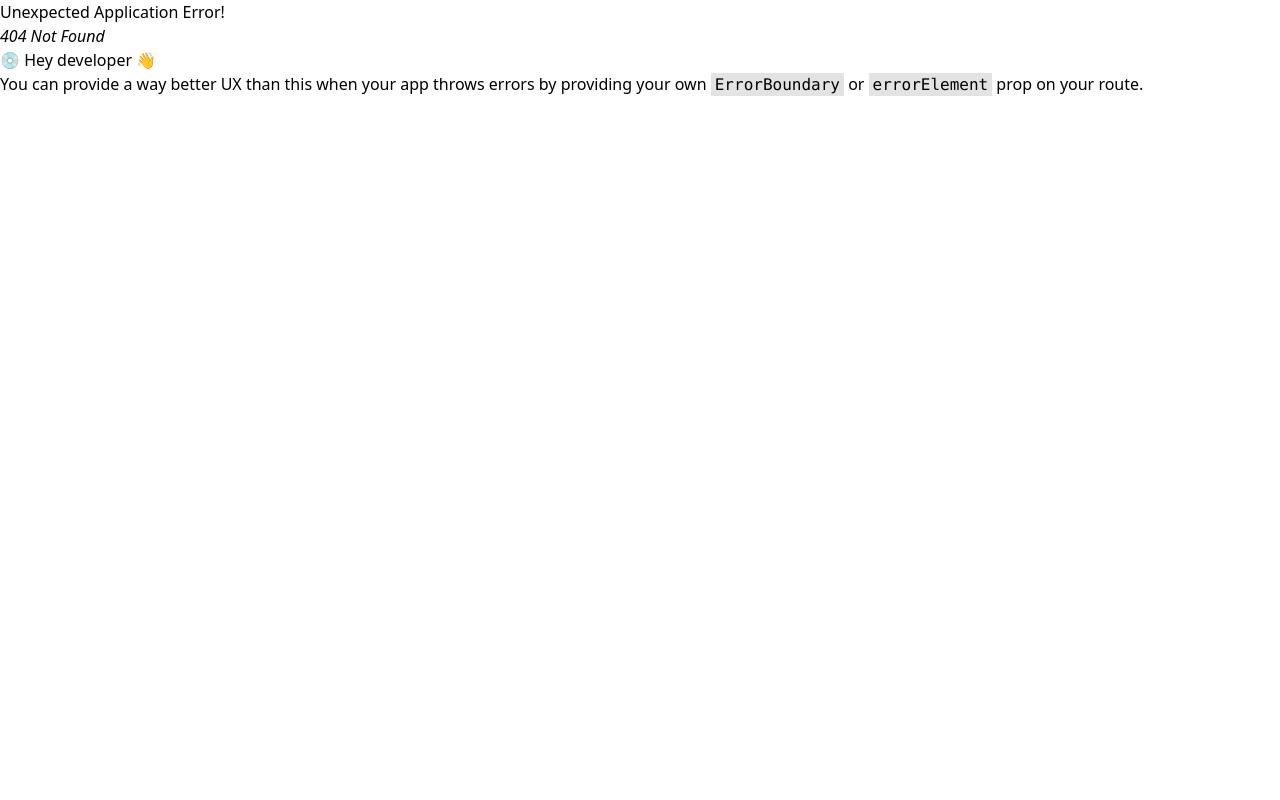
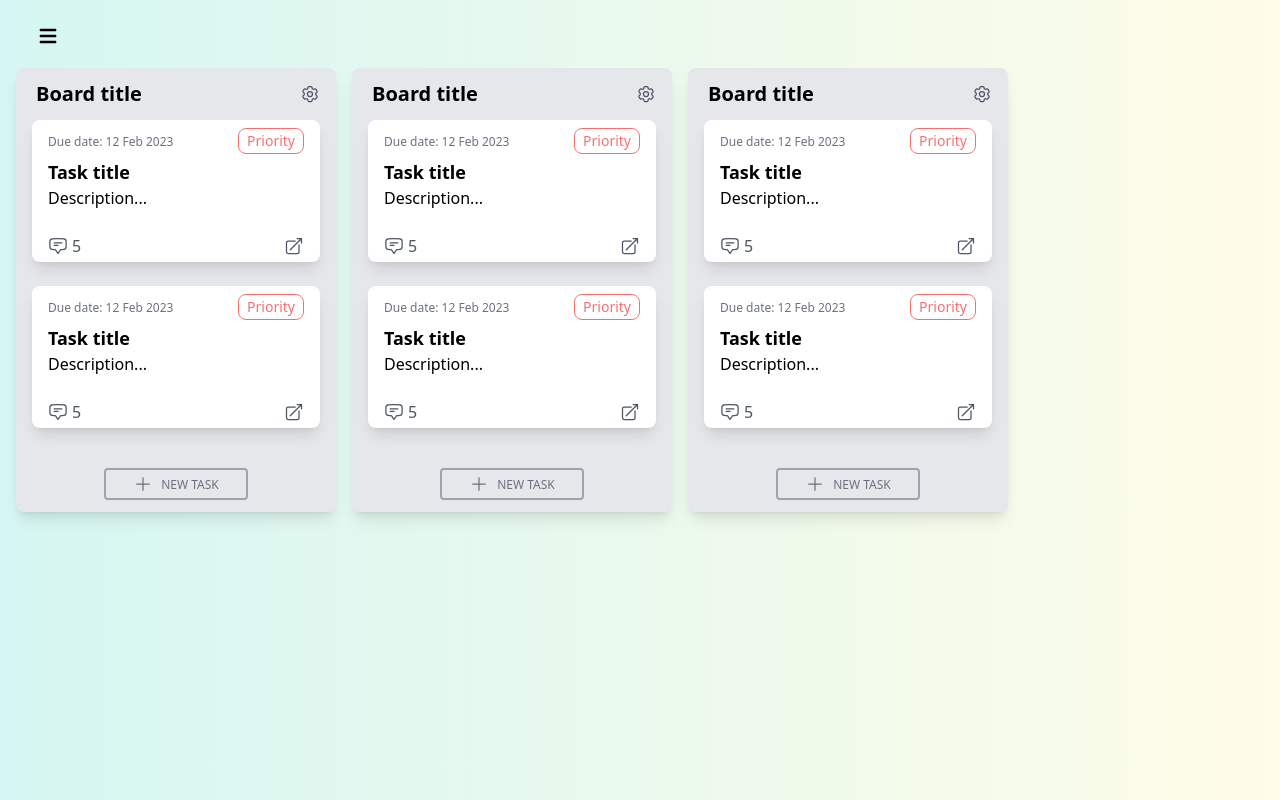
Before and after one commit to Yuriko-Otorii/Trello-clone, a React (Vite) app in the folder client/: page /dashboard in a window 1280 px wide. Before the commit this address had no page. Built offline with nearby package versions, Linux system fonts and the light colour scheme.

Commit message:
Add dash board design

```diff
--- /dev/null
+++ b/client/src/components/Board.jsx
@@ -0,0 +1,30 @@
+import React from 'react'
+import TaskCard from './TaskCard'
+
+const Board = () => {
+  return (
+    <div className='py-3 px-4 m-auto rounded-lg shadow-lg w-4/5 h-fit bg-gray-200 md:w-80'>
+        <div className='flex flex-col'>
+            <div className='flex justify-between items-center'>
+                <h2 className='font-bold text-xl ml-1'>Board title</h2>
+                <svg xmlns="http://www.w3.org/2000/svg" fill="none" viewBox="0 0 24 24" strokeWidth={1.5} stroke="currentColor" className="w-5 h-5 text-gray-600">
+                <path strokeLinecap="round" strokeLinejoin="round" d="M9.594 3.94c.09-.542.56-.94 1.11-.94h2.593c.55 0 1.02.398 1.11.94l.213 1.281c.063.374.313.686.645.87.074.04.147.083.22.127.324.196.72.257 1.075.124l1.217-.456a1.125 1.125 0 011.37.49l1.296 2.247a1.125 1.125 0 01-.26 1.431l-1.003.827c-.293.24-.438.613-.431.992a6.759 6.759 0 010 .255c-.007.378.138.75.43.99l1.005.828c.424.35.534.954.26 1.43l-1.298 2.247a1.125 1.125 0 01-1.369.491l-1.217-.456c-.355-.133-.75-.072-1.076.124a6.57 6.57 0 01-.22.128c-.331.183-.581.495-.644.869l-.213 1.28c-.09.543-.56.941-1.11.941h-2.594c-.55 0-1.02-.398-1.11-.94l-.213-1.281c-.062-.374-.312-.686-.644-.87a6.52 6.52 0 01-.22-.127c-.325-.196-.72-.257-1.076-.124l-1.217.456a1.125 1.125 0 01-1.369-.49l-1.297-2.247a1.125 1.125 0 01.26-1.431l1.004-.827c.292-.24.437-.613.43-.992a6.932 6.932 0 010-.255c.007-.378-.138-.75-.43-.99l-1.004-.828a1.125 1.125 0 01-.26-1.43l1.297-2.247a1.125 1.125 0 011.37-.491l1.216.456c.356.133.751.072 1.076-.124.072-.044.146-.087.22-.128.332-.183.582-.495.644-.869l.214-1.281z" />
+                <path strokeLinecap="round" strokeLinejoin="round" d="M15 12a3 3 0 11-6 0 3 3 0 016 0z" />
+                </svg>
+            </div>
+            <TaskCard key={1}/>
+            <TaskCard key={2}/>
+            <div className='flex justify-center mt-7'>
+                <button type='button' className='flex w-1/2 items-center justify-center inline-block p-1 border-2 border-gray-400 text-gray-500 font-medium text-xs leading-tight uppercase rounded hover:bg-black hover:bg-opacity-5 focus:outline-none focus:ring-0 transition duration-150 ease-in-out'>
+                    <svg xmlns="http://www.w3.org/2000/svg" fill="none" viewBox="0 0 24 24" strokeWidth={1.5} stroke="currentColor" className="w-5 h-5 mr-2">
+                    <path strokeLinecap="round" strokeLinejoin="round" d="M12 4.5v15m7.5-7.5h-15" />
+                    </svg>
+                    New task
+                </button>
+            </div>
+        </div>
+    </div>
+  )
+}
+
+export default Board
--- /dev/null
+++ b/client/src/components/Footer.jsx
@@ -0,0 +1,9 @@
+import React from 'react'
+
+const Footer = () => {
+  return (
+    <div>Footer</div>
+  )
+}
+
+export default Footer
--- /dev/null
+++ b/client/src/components/HamburgerMenu.jsx
@@ -0,0 +1,49 @@
+import { useState } from "react"
+
+const HamburgerMenu = () => {
+  const [isOpen, setIsOpen] = useState(false)
+
+  const handleClick = () => {
+    isOpen? setIsOpen(false): setIsOpen(true)
+
+  }
+
+  return (
+    <nav className="border-gray-200 rounded dark:bg-gray-900 relative">
+      <div className="container flex flex-wrap items-center justify-between mx-auto">
+      <div></div>
+        <button onClick={handleClick} type="button" className="inline-flex items-center p-2 ml-3 text-sm text-gray-500 rounded-lg hover:bg-gray-100 focus:outline-none">
+          {isOpen?
+            <svg xmlns="http://www.w3.org/2000/svg" fill="none" viewBox="0 0 24 24" strokeWidth={1.5} stroke="currentColor" className="w-6 h-6">
+            <path strokeLinecap="round" strokeLinejoin="round" d="M6 18L18 6M6 6l12 12" />
+            </svg>
+            : <svg className="w-6 h-6" viewBox="0 0 20 20" xmlns="http://www.w3.org/2000/svg">
+              <path fillRule="evenodd" d="M3 5a1 1 0 011-1h12a1 1 0 110 2H4a1 1 0 01-1-1zM3 10a1 1 0 011-1h12a1 1 0 110 2H4a1 1 0 01-1-1zM3 15a1 1 0 011-1h12a1 1 0 110 2H4a1 1 0 01-1-1z" clipRule="evenodd">
+              </path></svg>
+          }
+        </button>
+        {isOpen &&
+          <div className="absolute top-11 right-0 md:left-3 w-40 md:w-52 z-50 rounded-lg">
+            <ul className="flex flex-col w-full p-4 rounded-lg bg-gray-100">
+              <li>
+                <a href="#" className="block py-2 p-4 md:px-10 md:py-3 text-gray-700 underline rounded hover:bg-gray-700 md:hover:bg-gray-300">Home</a>
+              </li>
+              <li>
+                <a href="#" className="block py-2 p-4 md:px-10 md:py-3 text-gray-700 underline rounded hover:bg-gray-700 md:hover:bg-gray-300">Dash board</a>
+              </li>
+              <li>
+                <a href="#" className="block py-2 p-4 md:px-10 md:py-3 text-gray-700 underline rounded hover:bg-gray-700 md:hover:bg-gray-300">Search</a>
+              </li>
+              <li>
+                <a href="#" className="block py-2 p-4 md:px-10 md:py-3 text-gray-700 underline rounded hover:bg-gray-700 md:hover:bg-gray-300">Filter</a>
+              </li>
+            </ul>
+          </div>
+        }
+      </div>
+    </nav>
+
+  )
+}
+
+export default HamburgerMenu
--- /dev/null
+++ b/client/src/components/TaskCard.jsx
@@ -0,0 +1,32 @@
+import React from 'react'
+
+const TaskCard = () => {
+  return (
+    <div className='px-4 py-1 rounded-lg shadow-lg h-fit my-3 bg-white'>
+        <div className='flex flex-col'>
+            <div className='flex justify-between items-baseline my-1'>
+                <p className='text-xs text-gray-500'>Due date: 12 Feb 2023</p>
+                <p className='text-sm py-0.5 px-2 text-red-400 border border-red-400 rounded-lg'>Priority</p>
+            </div>
+            <div className='flex'>
+                <h3 className='text-lg font-bold'>Task title</h3>
+            </div>
+            <p>Description...</p>
+            <div className='flex justify-between items-center mt-6'>
+                <div className='flex items-center'>
+                    <svg xmlns="http://www.w3.org/2000/svg" fill="none" viewBox="0 0 24 24" strokeWidth={1.5} stroke="currentColor" className="w-5 h-5 text-gray-600 mr-1">
+                    <path strokeLinecap="round" strokeLinejoin="round" d="M7.5 8.25h9m-9 3H12m-9.75 1.51c0 1.6 1.123 2.994 2.707 3.227 1.129.166 2.27.293 3.423.379.35.026.67.21.865.501L12 21l2.755-4.133a1.14 1.14 0 01.865-.501 48.172 48.172 0 003.423-.379c1.584-.233 2.707-1.626 2.707-3.228V6.741c0-1.602-1.123-2.995-2.707-3.228A48.394 48.394 0 0012 3c-2.392 0-4.744.175-7.043.513C3.373 3.746 2.25 5.14 2.25 6.741v6.018z" />
+                    </svg>
+                    <p className='text-gray-600'>5</p>
+                </div>
+                <svg xmlns="http://www.w3.org/2000/svg" fill="none" viewBox="0 0 24 24" strokeWidth={1.5} stroke="currentColor" className="w-5 h-5 text-gray-600    ">
+                <path strokeLinecap="round" strokeLinejoin="round" d="M13.5 6H5.25A2.25 2.25 0 003 8.25v10.5A2.25 2.25 0 005.25 21h10.5A2.25 2.25 0 0018 18.75V10.5m-10.5 6L21 3m0 0h-5.25M21 3v5.25" />
+                </svg>
+
+            </div>
+        </div>
+    </div>
+  )
+}
+
+export default TaskCard
--- /dev/null
+++ b/client/src/pages/DashBoard.jsx
@@ -0,0 +1,28 @@
+import Board from '../components/Board'
+import HamburgerMenu from '../components/HamburgerMenu'
+
+const DashBoard = () => {
+
+  return (
+    <div className="flex relative h-full min-h-screen w-fit min-w-full md:h-screen p-4">
+        <div
+            className="overlay absolute inset-0 z-0 bg-gradient-to-r from-teal-400 to-yellow-200 opacity-20"
+        ></div>
+        <div className='w-full flex flex-col z-40'>
+            <div className='flex justify-between items-center'>
+                <div className='md:order-2'></div>
+                <div className='md:order-1'>
+                    <HamburgerMenu />
+                </div>
+            </div>
+            <div className='flex flex-col gap-4 w-full pt-3 md:flex-row md:w-fit'>
+                <Board key={1}/>
+                <Board key={2}/>
+                <Board key={3}/>
+            </div>
+        </div>
+    </div>
+  )
+}
+
+export default DashBoard
--- /dev/null
+++ b/client/src/pages/Home.jsx
@@ -0,0 +1,9 @@
+import React from 'react'
+
+const Home = () => {
+  return (
+    <div>Home</div>
+  )
+}
+
+export default Home
--- a/client/src/router/MainRouter.jsx
+++ b/client/src/router/MainRouter.jsx
@@ -3,8 +3,12 @@ import { createBrowserRouter, RouterProvider } from "react-router-dom";
 
 const Login = lazy(() => import("../pages/Login"));
 const SignUp = lazy(() => import("../pages/Signup"));
+const Home = lazy(() => import("../pages/Home"));
+const DashBoard = lazy(() => import("../pages/DashBoard"));
 
 const router = createBrowserRouter([
+  {path: "/home", element: <Home />},
+  {path: "/dashboard", element: <DashBoard />},
   {path: "/login", element: <Login />},
   {path: "/signup", element: <SignUp />}
 ])
```
Also changed, not shown: 1 other file (tests, documents, lock files or other folders).
